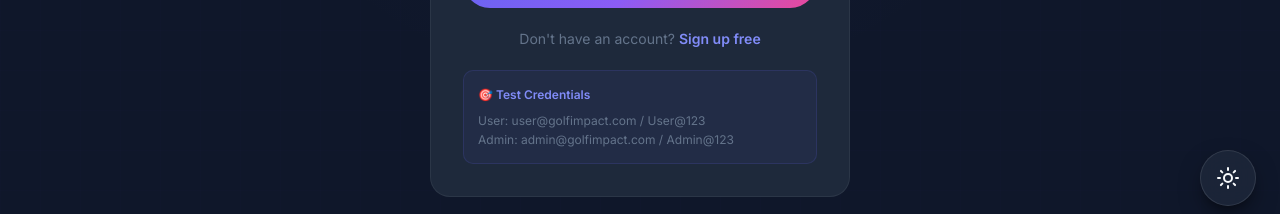
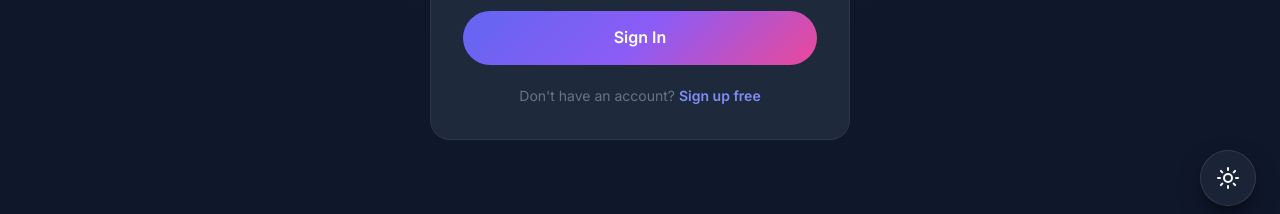
Before and after one commit to Prinshu0795/Golf-Impact, a React (Vite) app in the folder frontend/: page /login in a window 1280 px wide. Shown: the part 570-784 px from the top of the page. Built offline with nearby package versions, Linux system fonts and the light colour scheme; no server answers.

Commit message:
chore: remove demo credentials from login page

```diff
--- a/frontend/src/pages/auth/LoginPage.jsx
+++ b/frontend/src/pages/auth/LoginPage.jsx
@@ -87,13 +87,6 @@ export default function LoginPage() {
               <Link to="/signup" style={{ color: '#818cf8', fontWeight: 600 }}>Sign up free</Link>
             </p>
           </div>
-
-          {/* Demo credentials */}
-          <div style={{ padding: '0.875rem', background: 'rgba(99,102,241,0.06)', borderRadius: '10px', border: '1px solid rgba(99,102,241,0.15)' }}>
-            <p style={{ fontSize: '0.75rem', fontWeight: 600, color: '#818cf8', marginBottom: '0.375rem' }}>🎯 Test Credentials</p>
-            <p style={{ fontSize: '0.75rem', color: '#64748b' }}>User: user@golfimpact.com / User@123</p>
-            <p style={{ fontSize: '0.75rem', color: '#64748b' }}>Admin: admin@golfimpact.com / Admin@123</p>
-          </div>
         </form>
       </motion.div>
     </div>
```
